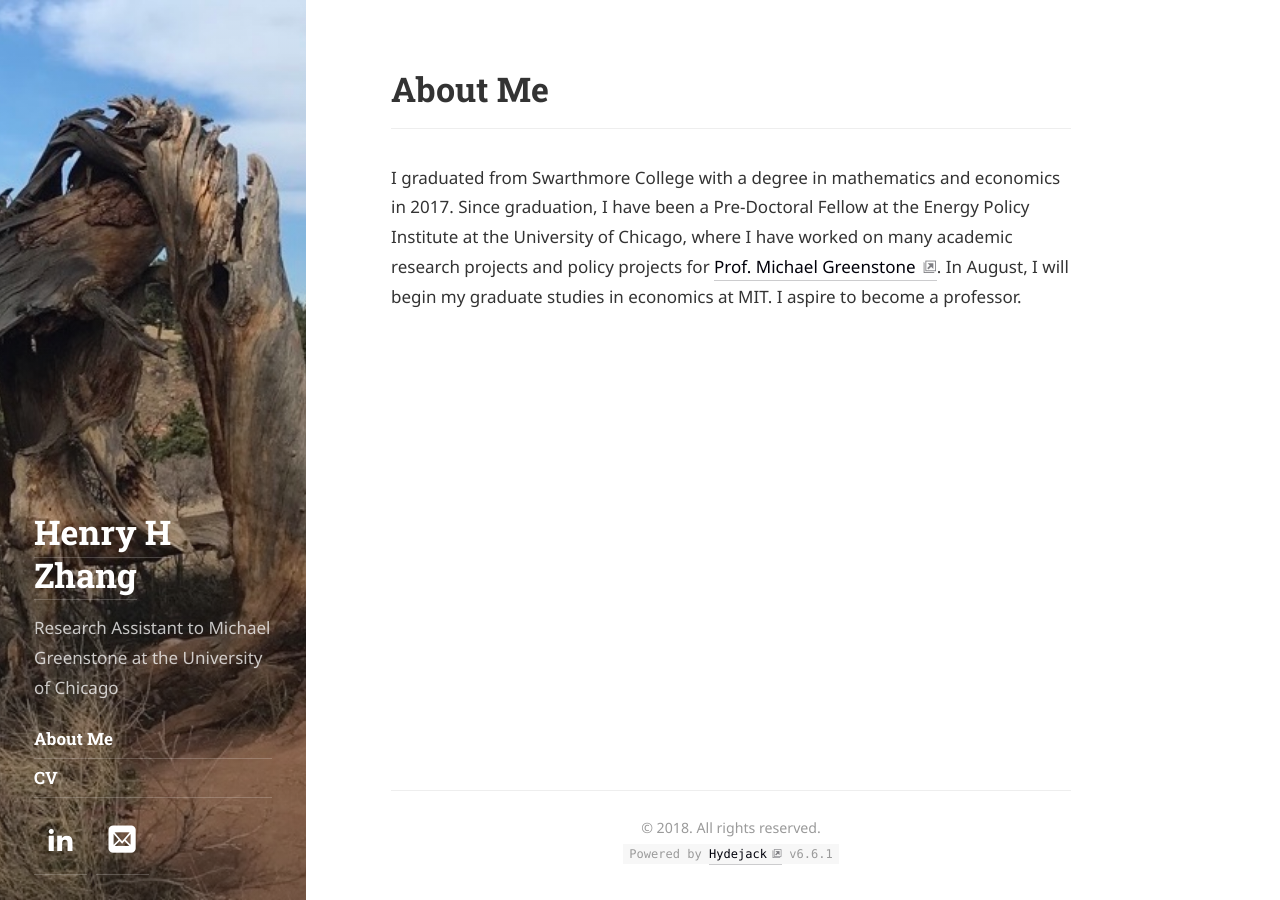
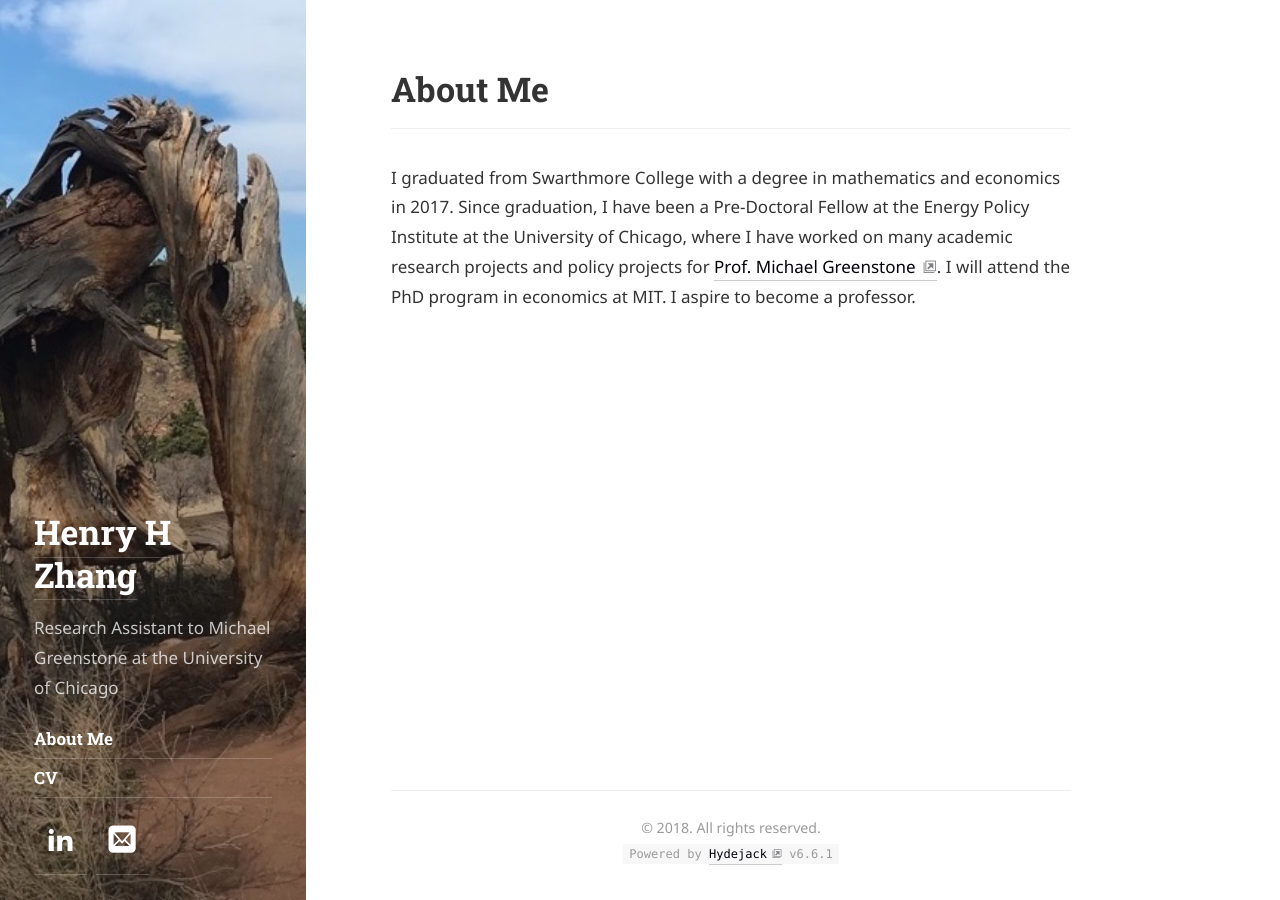
Before and after one commit to verklighet/verklighet.github.io, a Jekyll site: the page built from about.html, in a window 1280 px wide. Built offline with Jekyll 4.4.1, drawn with Linux system fonts in a browser that asks for light colours; some web fonts are replaced.

Commit message:
clarifying about page

```diff
--- a/about.html
+++ b/about.html
@@ -4,4 +4,4 @@
 menu: true
 order: 2
 ---
-<p>I graduated from Swarthmore College with a degree in mathematics and economics in 2017. Since graduation, I have been a Pre-Doctoral Fellow at the Energy Policy Institute at the University of Chicago, where I have worked on many academic research projects and policy projects for <a href="https://www.michaelgreenstone.com/">Prof. Michael Greenstone</a>. In August, I will begin my graduate studies in economics at MIT. I aspire to become a professor.</p>
+<p>I graduated from Swarthmore College with a degree in mathematics and economics in 2017. Since graduation, I have been a Pre-Doctoral Fellow at the Energy Policy Institute at the University of Chicago, where I have worked on many academic research projects and policy projects for <a href="https://www.michaelgreenstone.com/">Prof. Michael Greenstone</a>. I will attend the PhD program in economics at MIT. I aspire to become a professor.</p>
```
Also changed, not shown: 1 other file.
